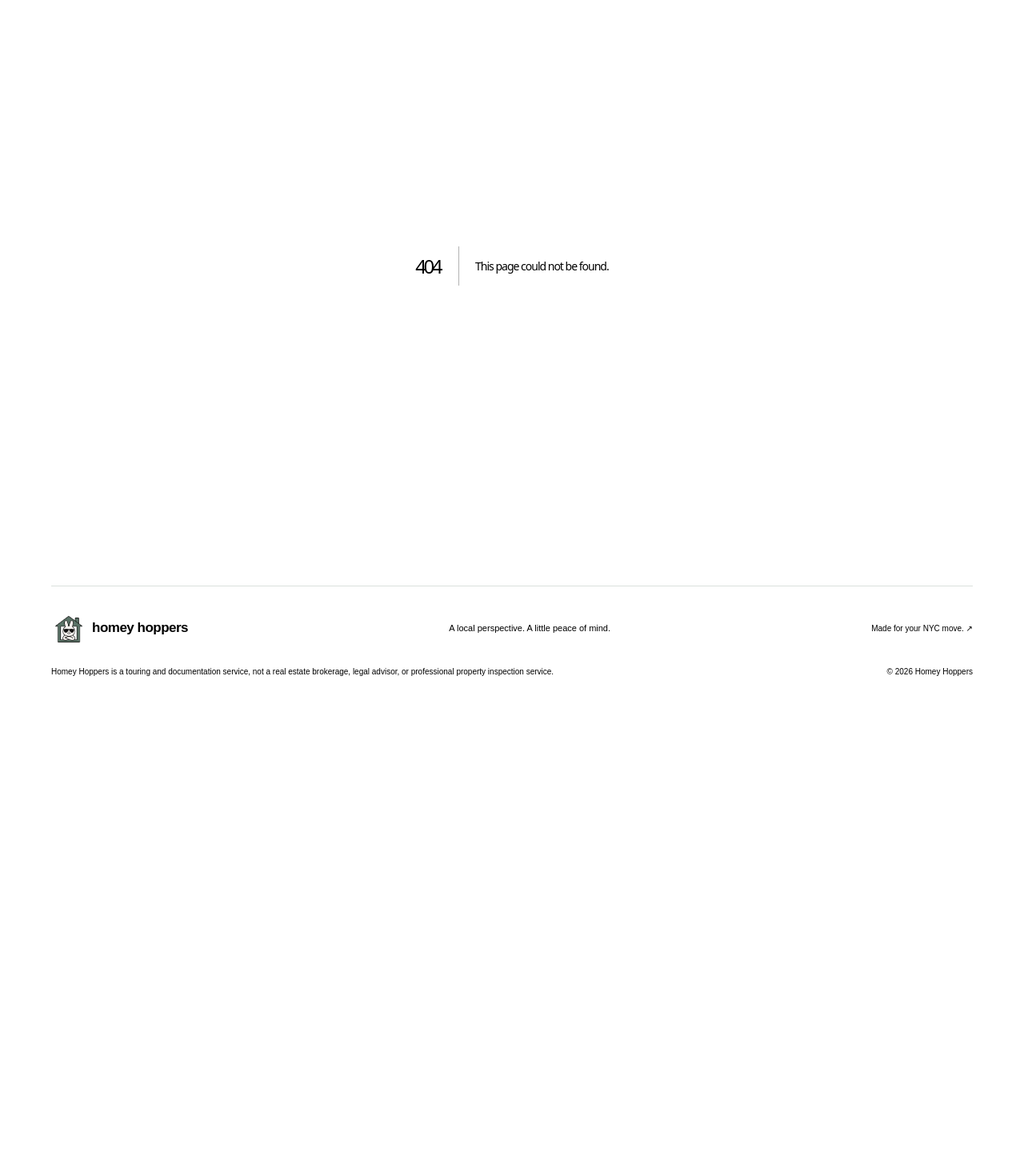
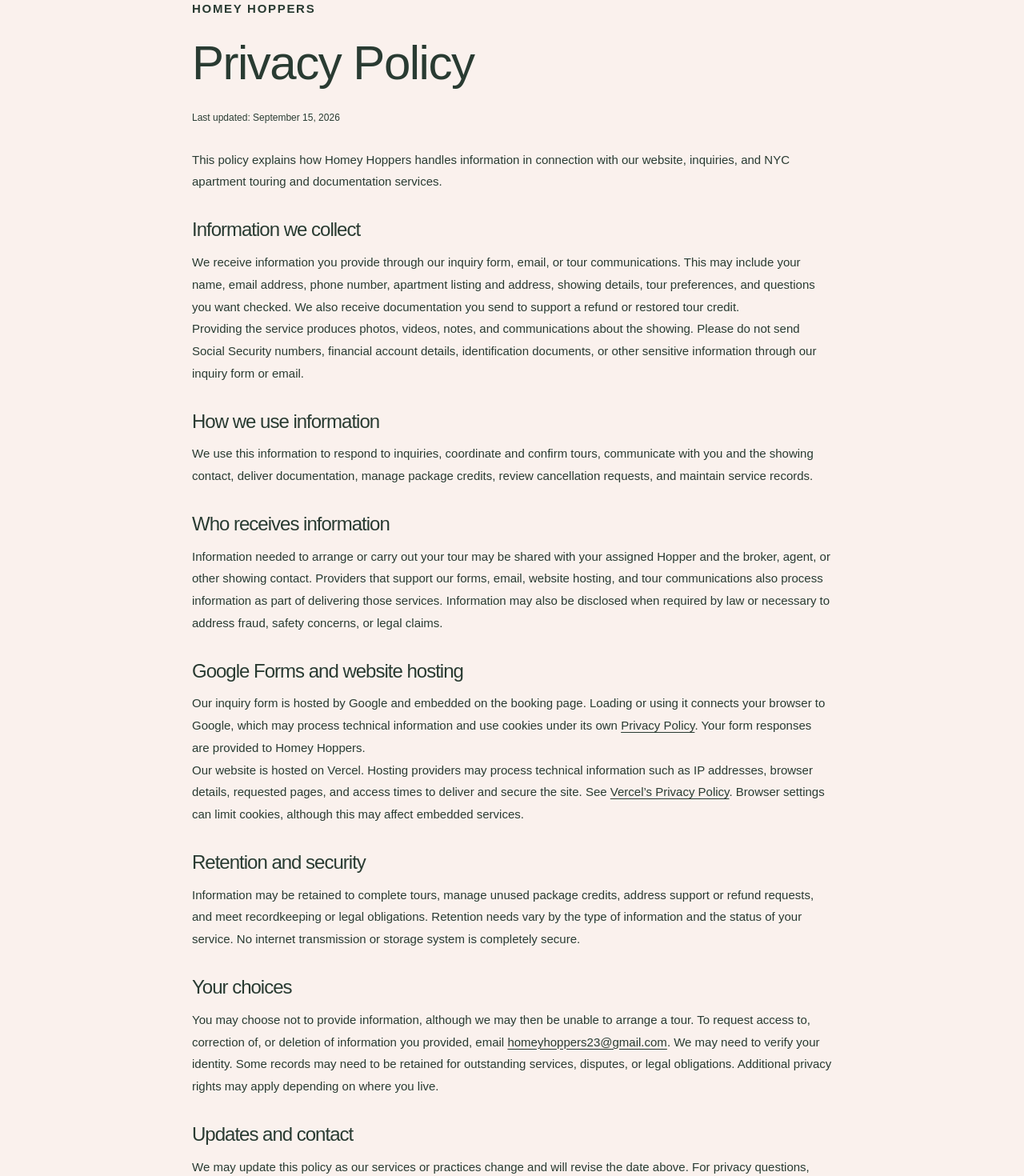
Before and after one commit to gajaramekar/Homey-Hoppers, a Next.js app: page /privacy in a window 1280 px wide. Before the commit this address had no page. Shown: the part 180-1650 px from the top of the page at 80% size. Before the commit the page ends 1052 px from the top, so only its background shows below. Built offline with nearby package versions, Linux system fonts and the light colour scheme.

Commit message:
privacy policy and terms and conditions, initial draft

```diff
--- a/app/book/page.tsx
+++ b/app/book/page.tsx
@@ -1,4 +1,5 @@
 import type { Metadata } from 'next';
+import Link from 'next/link';
 import { Arrow, Icon } from '@/components/icons';
 import { BOOKING_FORM_URL, BOOKING_FORM_EMBED_URL } from '@/lib/site';
 
@@ -18,6 +19,7 @@ export default function Book() {
           <span>Submitting an inquiry does not guarantee a booking. Your tour is only confirmed once we confirm availability.</span>
         </p>
         <p className="availability-note"><span><strong>Refund policy:</strong> For individual tours, refunds are only issued if the broker cancels the tour or the apartment is rented out before the tour. Proof of the cancellation or rental is required. Package tours are non-refundable. In these cases, with proof, the tour credit is restored instead so you can still book all three tours in your package.</span></p>
+        <p className="booking-policy-links">Before requesting a tour, please review our <Link href="/terms">Terms &amp; Conditions</Link> and <Link href="/privacy">Privacy Policy</Link>.</p>
         <div className="booking-form-frame">
           <iframe
             className="inquiry-form"
--- a/app/globals.css
+++ b/app/globals.css
@@ -110,3 +110,16 @@ footer { border-top:1px solid var(--line); padding:30px 0 24px; }.footer-top { d
 .pricing-disclaimer { max-width:700px; margin:28px auto 0; text-align:center; font-size:12px; line-height:1.8; }
 @media(max-width:1000px) { .pricing-card { padding:22px; }.pricing-card h2 { font-size:21px; } }
 @media(max-width:700px) { .pricing-grid { grid-template-columns:1fr; gap:16px; margin-top:30px; }.site-header nav { gap:18px; flex-wrap:wrap; }.pricing-card { padding:26px; } }
+
+.legal-page { max-width:800px; margin:0 auto; }
+.legal-page h1 { font-size:clamp(36px,5vw,60px); letter-spacing:-1.5px; }
+.legal-page .legal-date { font-size:12px; margin-bottom:28px; }
+.legal-page p,.legal-page li { font-size:15px; line-height:1.85; }
+.legal-page section { margin-top:32px; }
+.legal-page h2 { font-size:24px; margin-bottom:12px; }
+.legal-page ul { list-style:disc; padding-left:22px; }
+.legal-page li { margin-bottom:8px; }
+.legal-page a,.booking-policy-links a { text-decoration:underline; text-underline-offset:3px; overflow-wrap:anywhere; }
+.legal-links { display:flex; flex-wrap:wrap; gap:20px; margin-top:20px; font-size:12px; }
+.legal-links a:hover { text-decoration:underline; text-underline-offset:3px; }
+.booking-policy-links { font-size:12px; line-height:1.8; margin:0 0 20px; }
--- a/app/layout.tsx
+++ b/app/layout.tsx
@@ -6,5 +6,5 @@ import './globals.css';
 
 export const metadata: Metadata = { title: { default: 'Homey Hoppers | Your eyes inside your next NYC apartment', template: '%s | Homey Hoppers' }, description: 'Apartment hunting from afar? A local Homey Hopper attends your NYC showing and shares a live video call, photos, videos, and notes.' };
 export default function RootLayout({ children }: Readonly<{ children: React.ReactNode }>) {
-  return <html lang="en"><body><a className="skip-link" href="#main">Skip to content</a><div className="site-shell"><Header/>{children}<footer><div className="footer-top"><Link href="/" className="footer-brand"><Image src="/images/homey%20hopper%20logo.png" alt="" width={44} height={44} className="brand-image"/> homey hoppers</Link><p>A local perspective. A little peace of mind.</p><span>Made for your NYC move. ↗</span></div><div className="footer-bottom"><p>Homey Hoppers is a touring and documentation service, not a real estate brokerage, legal advisor, or professional property inspection service.</p><span>© {new Date().getFullYear()} Homey Hoppers</span></div></footer></div></body></html>;
+  return <html lang="en"><body><a className="skip-link" href="#main">Skip to content</a><div className="site-shell"><Header/>{children}<footer><div className="footer-top"><Link href="/" className="footer-brand"><Image src="/images/homey%20hopper%20logo.png" alt="" width={44} height={44} className="brand-image"/> homey hoppers</Link><p>A local perspective. A little peace of mind.</p><span>Made for your NYC move. ↗</span></div><div className="footer-bottom"><p>Homey Hoppers is a touring and documentation service, not a real estate brokerage, legal advisor, or professional property inspection service.</p><span>© {new Date().getFullYear()} Homey Hoppers</span></div><div className="legal-links"><Link href="/privacy">Privacy Policy</Link><Link href="/terms">Terms &amp; Conditions</Link></div></footer></div></body></html>;
 }
--- /dev/null
+++ b/app/privacy/page.tsx
@@ -0,0 +1,21 @@
+import type { Metadata } from 'next';
+
+export const metadata: Metadata = { title: 'Privacy Policy' };
+
+export default function Privacy() {
+  return (
+    <main id="main" className="interior-page legal-page">
+      <p className="eyebrow">HOMEY HOPPERS</p>
+      <h1>Privacy Policy</h1>
+      <p className="legal-date">Last updated: September 15, 2026</p>
+      <p>This policy explains how Homey Hoppers handles information in connection with our website, inquiries, and NYC apartment touring and documentation services.</p>
+      <section><h2>Information we collect</h2><p>We receive information you provide through our inquiry form, email, or tour communications. This may include your name, email address, phone number, apartment listing and address, showing details, tour preferences, and questions you want checked. We also receive documentation you send to support a refund or restored tour credit.</p><p>Providing the service produces photos, videos, notes, and communications about the showing. Please do not send Social Security numbers, financial account details, identification documents, or other sensitive information through our inquiry form or email.</p></section>
+      <section><h2>How we use information</h2><p>We use this information to respond to inquiries, coordinate and confirm tours, communicate with you and the showing contact, deliver documentation, manage package credits, review cancellation requests, and maintain service records.</p></section>
+      <section><h2>Who receives information</h2><p>Information needed to arrange or carry out your tour may be shared with your assigned Hopper and the broker, agent, or other showing contact. Providers that support our forms, email, website hosting, and tour communications also process information as part of delivering those services. Information may also be disclosed when required by law or necessary to address fraud, safety concerns, or legal claims.</p></section>
+      <section><h2>Google Forms and website hosting</h2><p>Our inquiry form is hosted by Google and embedded on the booking page. Loading or using it connects your browser to Google, which may process technical information and use cookies under its own <a href="https://policies.google.com/privacy" target="_blank" rel="noopener noreferrer">Privacy Policy</a>. Your form responses are provided to Homey Hoppers.</p><p>Our website is hosted on Vercel. Hosting providers may process technical information such as IP addresses, browser details, requested pages, and access times to deliver and secure the site. See <a href="https://vercel.com/legal/privacy-policy" target="_blank" rel="noopener noreferrer">Vercel’s Privacy Policy</a>. Browser settings can limit cookies, although this may affect embedded services.</p></section>
+      <section><h2>Retention and security</h2><p>Information may be retained to complete tours, manage unused package credits, address support or refund requests, and meet recordkeeping or legal obligations. Retention needs vary by the type of information and the status of your service. No internet transmission or storage system is completely secure.</p></section>
+      <section><h2>Your choices</h2><p>You may choose not to provide information, although we may then be unable to arrange a tour. To request access to, correction of, or deletion of information you provided, email <a href="mailto:homeyhoppers23@gmail.com">homeyhoppers23@gmail.com</a>. We may need to verify your identity. Some records may need to be retained for outstanding services, disputes, or legal obligations. Additional privacy rights may apply depending on where you live.</p></section>
+      <section><h2>Updates and contact</h2><p>We may update this policy as our services or practices change and will revise the date above. For privacy questions, contact <a href="mailto:homeyhoppers23@gmail.com">homeyhoppers23@gmail.com</a>.</p></section>
+    </main>
+  );
+}
--- /dev/null
+++ b/app/terms/page.tsx
@@ -0,0 +1,22 @@
+import type { Metadata } from 'next';
+import Link from 'next/link';
+
+export const metadata: Metadata = { title: 'Terms & Conditions' };
+
+export default function Terms() {
+  return (
+    <main id="main" className="interior-page legal-page">
+      <p className="eyebrow">HOMEY HOPPERS</p>
+      <h1>Terms &amp; Conditions</h1>
+      <p className="legal-date">Last updated: September 15, 2026</p>
+      <p>These terms describe the conditions for booking and using Homey Hoppers’ apartment touring and documentation services. Please review them before requesting a tour and contact us with any questions.</p>
+      <section><h2>Our service</h2><p>A local Hopper attends an NYC apartment showing on your behalf and provides a live video call and/or photos, videos, and notes, as arranged for your tour. Homey Hoppers is a touring and documentation service, not a real estate brokerage, legal advisor, or professional property inspection service.</p><p>We document what we can observe during the showing. We do not verify ownership, listing accuracy, legal compliance, structural integrity, or hidden defects, and we do not negotiate leases or guarantee an apartment’s condition or availability. Rental decisions and lease agreements remain between you and the relevant landlord or broker.</p></section>
+      <section><h2>Requests and confirmation</h2><p>Submitting an inquiry does not guarantee a booking. A tour is only confirmed once Homey Hoppers confirms availability. Provide accurate listing, showing, access, and contact details, and let us know promptly about changes. Any payment arrangements will be communicated during booking.</p><p>Access and recording depend on the showing contact’s permission and property rules. Video calls also depend on connectivity. Tell us in advance about any specific details you want documented; we cannot guarantee access to every area or an answer to every question.</p></section>
+      <section><h2>Pricing and packages</h2><ul><li>Individual tours booked at least 24 hours in advance: $39 per tour.</li><li>Individual tours booked less than 24 hours in advance: $49 per tour.</li><li>Three-tour package: $99 paid up front. Schedule tours as you find apartments; you do not need to schedule all three at once. Short-notice fees are waived for package tours.</li></ul><p>All tours, including package tours, are subject to availability. Prices for future bookings may change; the price confirmed for your booking or purchased package applies. See our <Link href="/pricing">Pricing page</Link> or email us about a package.</p></section>
+      <section><h2>Cancellations, refunds, and package credits</h2><p>For individual tours, refunds are only issued if the broker cancels the tour or the apartment is rented out before the tour. Proof of the cancellation or rental is required.</p><p>Package tours are non-refundable. In those same circumstances, with proof, the affected tour credit is restored instead, so you can still book all three tours in your package.</p><p>Send requests and supporting proof to <a href="mailto:homeyhoppers23@gmail.com">homeyhoppers23@gmail.com</a>. These policies do not limit any refund or other rights that cannot be excluded under applicable law.</p></section>
+      <section><h2>Tour materials and responsible use</h2><p>Photos, videos, and notes are provided to help with your apartment search and reflect the showing at that time. They are not a substitute for professional advice or an inspection. Respect the privacy of occupants and other people when using or sharing tour materials, and do not use our service to obtain unauthorized access or recordings.</p></section>
+      <section><h2>Privacy</h2><p>Our <Link href="/privacy">Privacy Policy</Link> explains how information is handled when you contact us, submit an inquiry, or use our services.</p></section>
+      <section><h2>Updates and questions</h2><p>We may update these terms for future bookings and will revise the date above. Changes do not retroactively alter confirmed booking or purchased package terms. Contact <a href="mailto:homeyhoppers23@gmail.com">homeyhoppers23@gmail.com</a> with questions about these terms or your tour.</p></section>
+    </main>
+  );
+}
```
